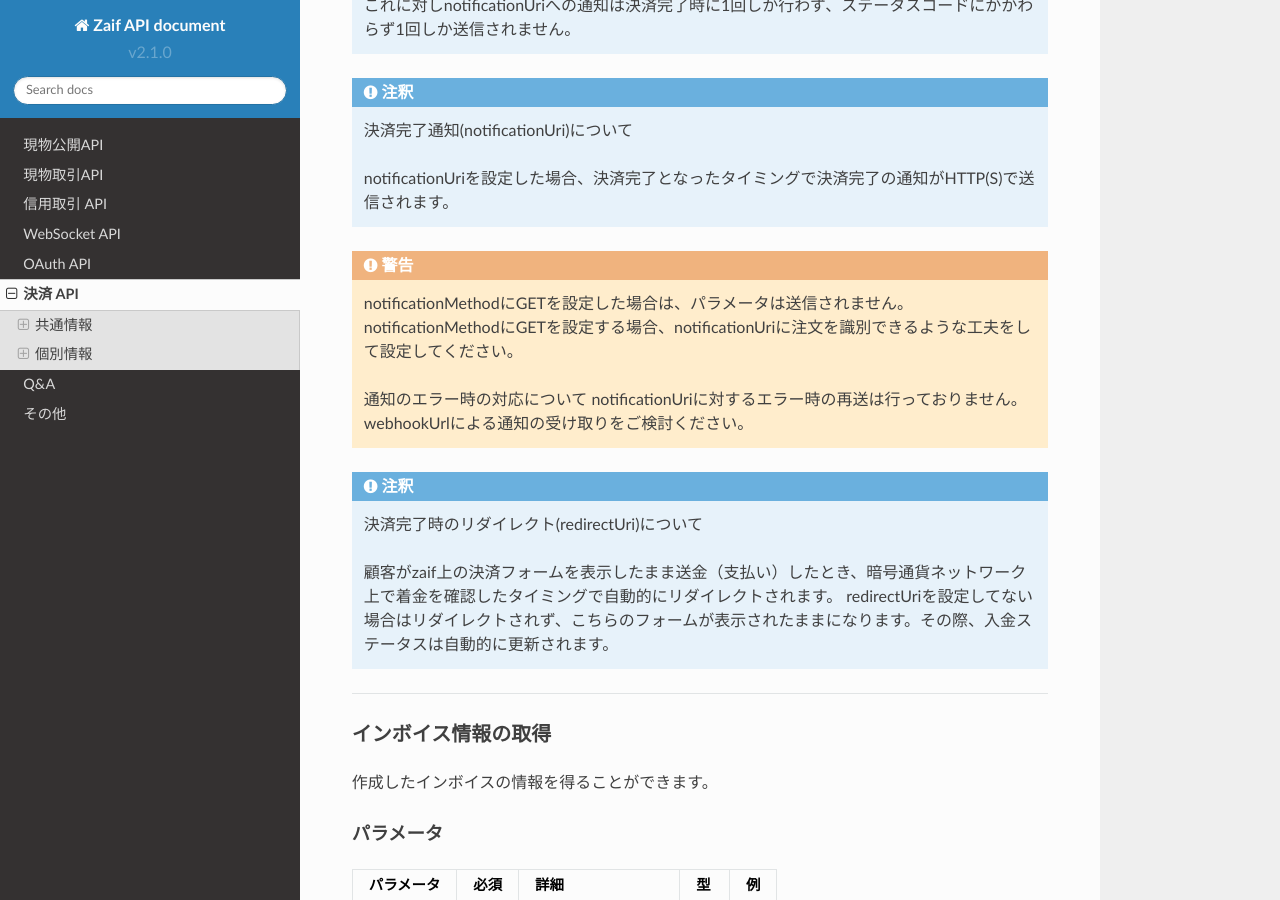
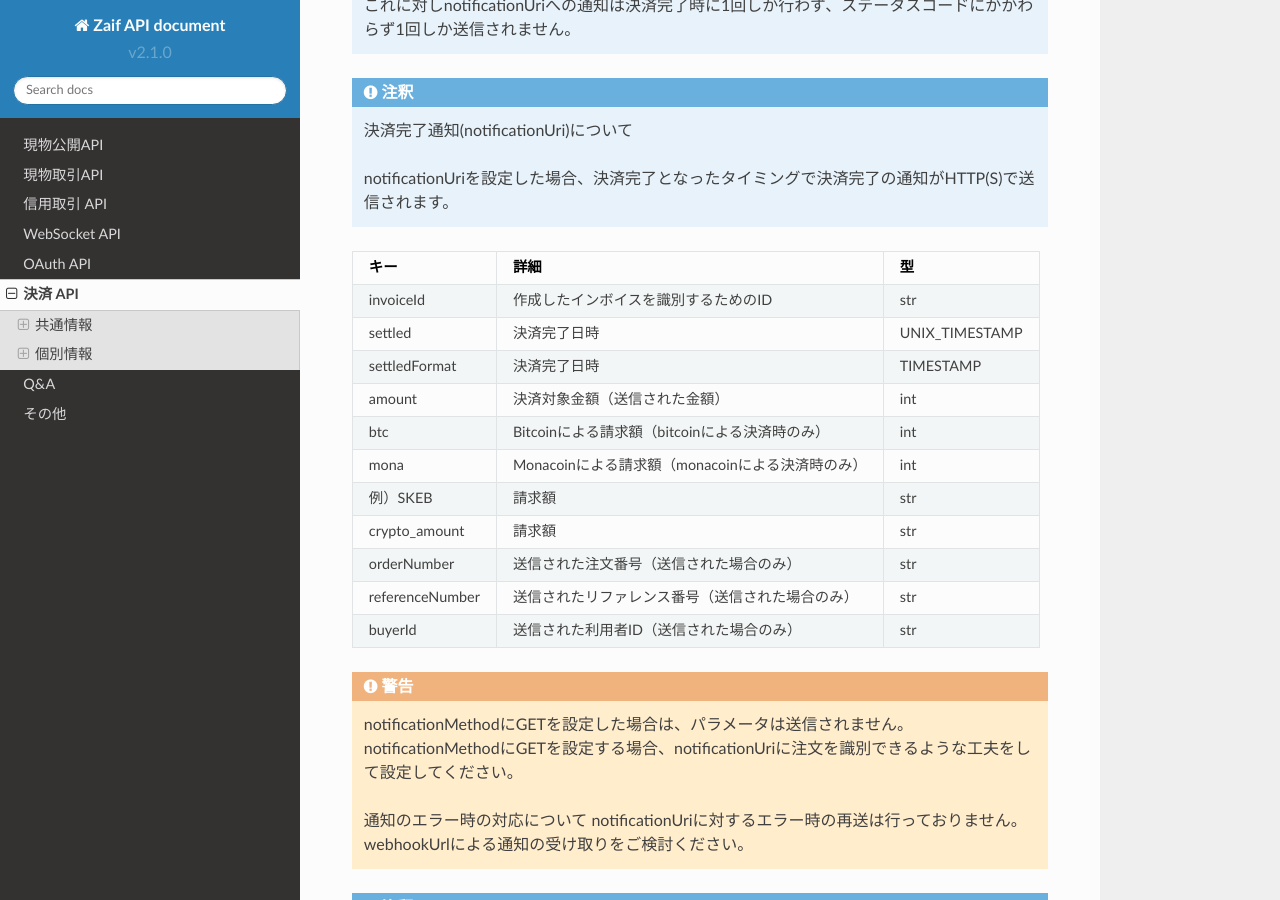
Before and after one commit to zaifdotjp/api-doc, a Sphinx documentation site: the page built from docs/PaymentAPI.md, in a window 1280 px wide and 900 px high, scrolled down 6335 px. Built offline with Sphinx 7.4.7 and the Read the Docs theme 2.0.0, drawn with Linux system fonts in a browser that asks for light colours.

Commit message:
ZAIF-16941 決済APIのwebhookのレスポンス内容の修正

````diff
--- a/docs/PaymentAPI.md
+++ b/docs/PaymentAPI.md
@@ -252,6 +252,24 @@ webhookUrl       請求書作成時に指定されたwebhook通知先のURL。
 	notificationUriを設定した場合、決済完了となったタイミングで決済完了の通知がHTTP(S)で送信されます。
 ```
 
+```eval_rst
+================ =================================================== ====
+キー             詳細                                                型
+================ =================================================== ====
+invoiceId        作成したインボイスを識別するためのID                str
+settled          決済完了日時                                        UNIX_TIMESTAMP
+settledFormat    決済完了日時                                        TIMESTAMP
+amount           決済対象金額（送信された金額）                      int
+btc              Bitcoinによる請求額（bitcoinによる決済時のみ）      int
+mona             Monacoinによる請求額（monacoinによる決済時のみ）    int
+例）SKEB          請求額                                              str
+crypto_amount    請求額                                              str
+orderNumber      送信された注文番号（送信された場合のみ）            str
+referenceNumber  送信されたリファレンス番号（送信された場合のみ）     str
+buyerId          送信された利用者ID（送信された場合のみ）            str
+================ =================================================== ====
+```
+
 ``` warning::
   notificationMethodにGETを設定した場合は、パラメータは送信されません。 notificationMethodにGETを設定する場合、notificationUriに注文を識別できるような工夫をして設定してください。
 
````
